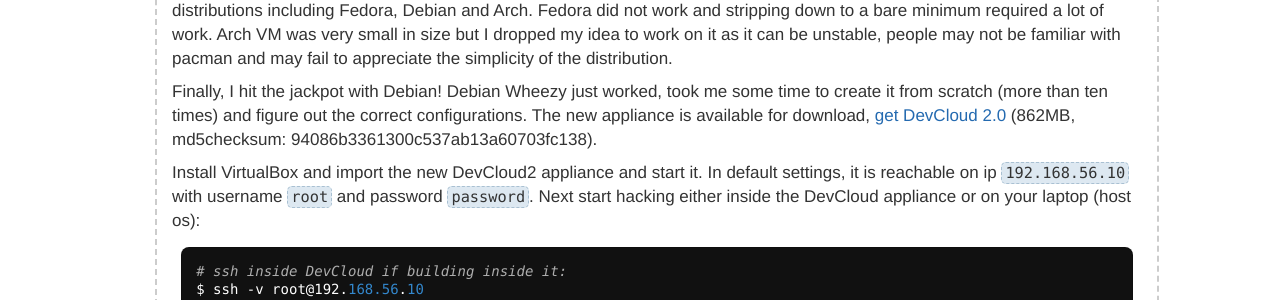
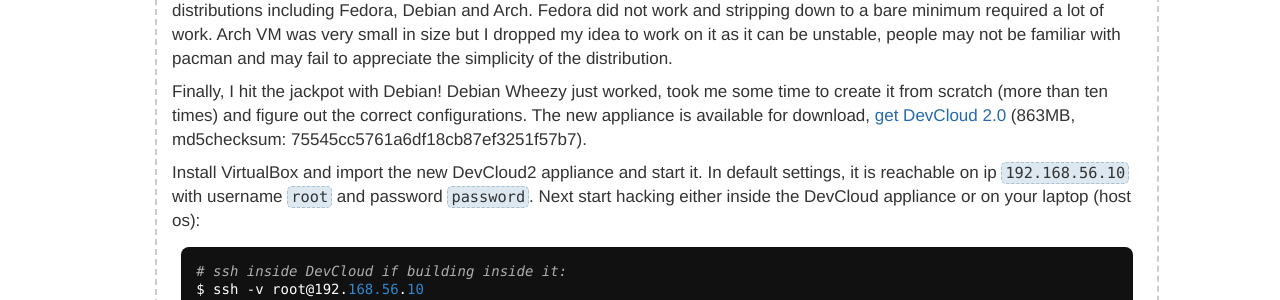
Before and after one commit to rohityadavcloud/rohityadavcloud.github.io, a Jekyll site: the page built from _posts/2012-11-27-devcloud.markdown, in a window 1280 px wide and 900 px high, scrolled down 1108 px. Shown: the part 154-454 px from the top of the window. Built offline with Jekyll 4.4.1, drawn with Linux system fonts in a browser that asks for light colours; Markdown is read by kramdown in place of the engine named in the settings; comment, search, counter and statistics services are not loaded.

Commit message:
new image's md5 and size update

```diff
--- a/_posts/2012-11-27-devcloud.markdown
+++ b/_posts/2012-11-27-devcloud.markdown
@@ -86,7 +86,7 @@
 Finally, I hit the jackpot with Debian! Debian Wheezy just worked, took me some
 time to create it from scratch (more than ten times) and figure out the correct
 configurations. The new appliance is available for download, [get DevCloud 2.0](http://people.apache.org/~bhaisaab/cloudstack/devcloud/devcloud2.ova)
-(862MB, md5checksum: 94086b3361300c537ab13a60703fc138).
+(863MB, md5checksum: 75545cc5761a6df18cb87ef3251f57b7).
 
 Install VirtualBox and import the new DevCloud2 appliance and start it. In
 default settings, it is reachable on ip `192.168.56.10` with username `root` and
```
